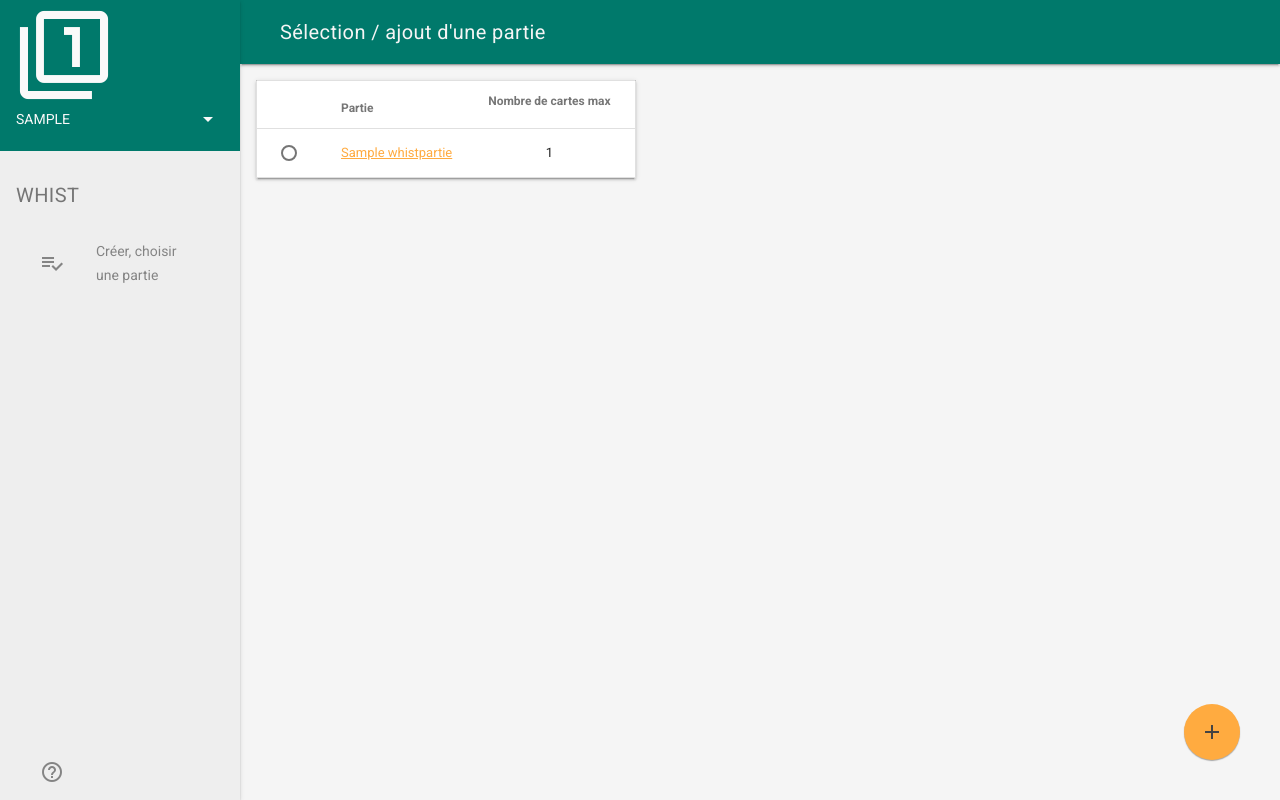
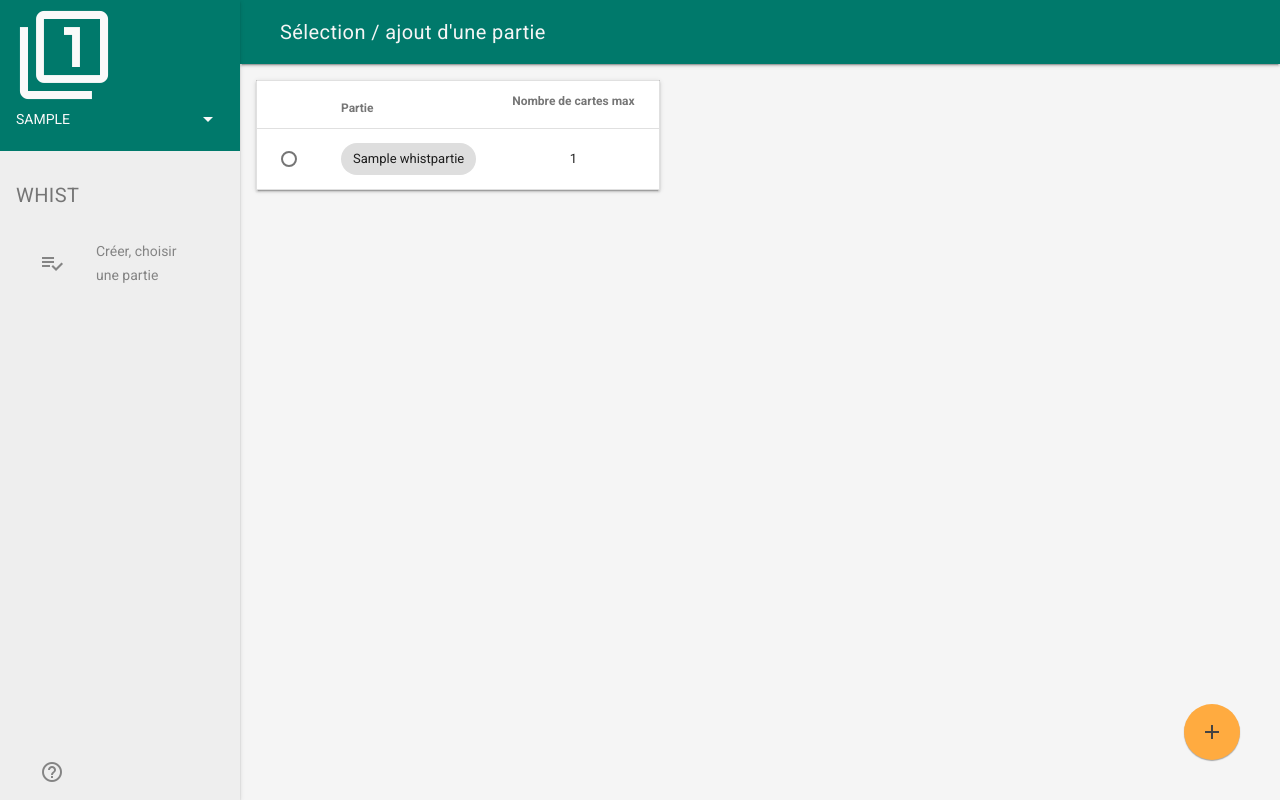
Before and after one commit to pbillerot/crudy, a Django app: page /whist/partie/select/ in a window 1280 px wide. Run offline with Django 3.2, Linux system fonts and the light colour scheme; a user stored in the database is signed in; tables that the repository leaves empty hold one stand-in row (values such as "Sample post").

Commit message:
mdl chip sur la colonne clé de l'enregistrement

```diff
--- a/whist/templates/i_whist_tableur.html
+++ b/whist/templates/i_whist_tableur.html
@@ -72,39 +72,39 @@
                 {% if crudy.url_order %}
                     {% if forloop.first %}
                         <td style="width: 20px;">
-                            <button class="mdl-button mdl-js-button mdl-js-ripple-effect mdl-button--icon"
+                            <button class="mdl-button mdl-js-button mdl-js-ripple-effect mdl-button--icon mdl-chip mdl-chip__text"
                             onClick="window.location='{% url crudy.url_order obj.id +1 %}';">
                                 <i class="material-icons">arrow_downward</i>
                             </button>
                         </td>
                         <td style="width: 20px;">
-                                <button class="mdl-button mdl-js-button mdl-js-ripple-effect mdl-button--icon"
+                                <button class="mdl-button mdl-js-button mdl-js-ripple-effect mdl-button--icon mdl-chip mdl-chip__text"
                                 disable="disabled">
                                     <i class="material-icons mdl-color-text--grey-400">arrow_upward</i>
                                 </button>
                         </td>
                         {% elif forloop.last %}
                         <td style="width: 20px;">
-                            <button class="mdl-button mdl-js-button mdl-js-ripple-effect mdl-button--icon"
+                            <button class="mdl-button mdl-js-button mdl-js-ripple-effect mdl-button--icon mdl-chip mdl-chip__text"
                             disable="disabled">
                                 <i class="material-icons mdl-color-text--grey-400">arrow_downward</i>
                             </button>
                         </td>
                         <td style="width: 20px;">
-                            <button class="mdl-button mdl-js-button mdl-js-ripple-effect mdl-button--icon"
+                            <button class="mdl-button mdl-js-button mdl-js-ripple-effect mdl-button--icon mdl-chip mdl-chip__text"
                             onClick="window.location='{% url crudy.url_order obj.id -1 %}';">
                                 <i class="material-icons">arrow_upward</i>
                             </button>
                         </td>
                     {% else %}
                     <td style="width: 20px;">
-                        <button class="mdl-button mdl-js-button mdl-js-ripple-effect mdl-button--icon"
+                        <button class="mdl-button mdl-js-button mdl-js-ripple-effect mdl-button--icon mdl-chip mdl-chip__text"
                         onClick="window.location='{% url crudy.url_order obj.id +1 %}';">
                             <i class="material-icons">arrow_downward</i>
                         </button>
                     </td>
                     <td style="width: 20px;">
-                        <button class="mdl-button mdl-js-button mdl-js-ripple-effect mdl-button--icon"
+                        <button class="mdl-button mdl-js-button mdl-js-ripple-effect mdl-button--icon mdl-chip mdl-chip__text"
                         onClick="window.location='{% url crudy.url_order obj.id -1 %}';">
                             <i class="material-icons">arrow_upward</i>
                         </button>
@@ -113,10 +113,12 @@
                 {% endif %}
                 {% for key, value in obj.items %}
                     {% if forloop.first and crudy.url_update %}
-                        <td class="{{ dico|attr_td_class:key }}"><a href="{% url crudy.url_update obj.id %}">{{ value }}</a></td>
+                        <td class="{{ dico|attr_td_class:key }}"><a href="{% url crudy.url_update obj.id %}">
+                                <span class="mdl-chip mdl-chip__text">{{ value|default_if_none:'' }}</span>
+                        </a></td>
                     {% elif key != 'id' and key != 'medal' %}
-                        {% if crudy.url_view == "v_jeu_list" and key == "participant__joueur__pseudo" %}
-                            <td class="{{ dico|attr_td_class:key }}">
+                    {% if crudy.url_view == "v_jeu_list" and key == "participant__joueur__pseudo" %}
+                        <td class="{{ dico|attr_td_class:key }}">
                                 <span class="mdl-chip mdl-chip--contact">
                                     {% if obj.medal == 1 %}
                                     <span class="mdl-chip__contact mdl-color--amber mdl-color-text--black">1</span>
```
